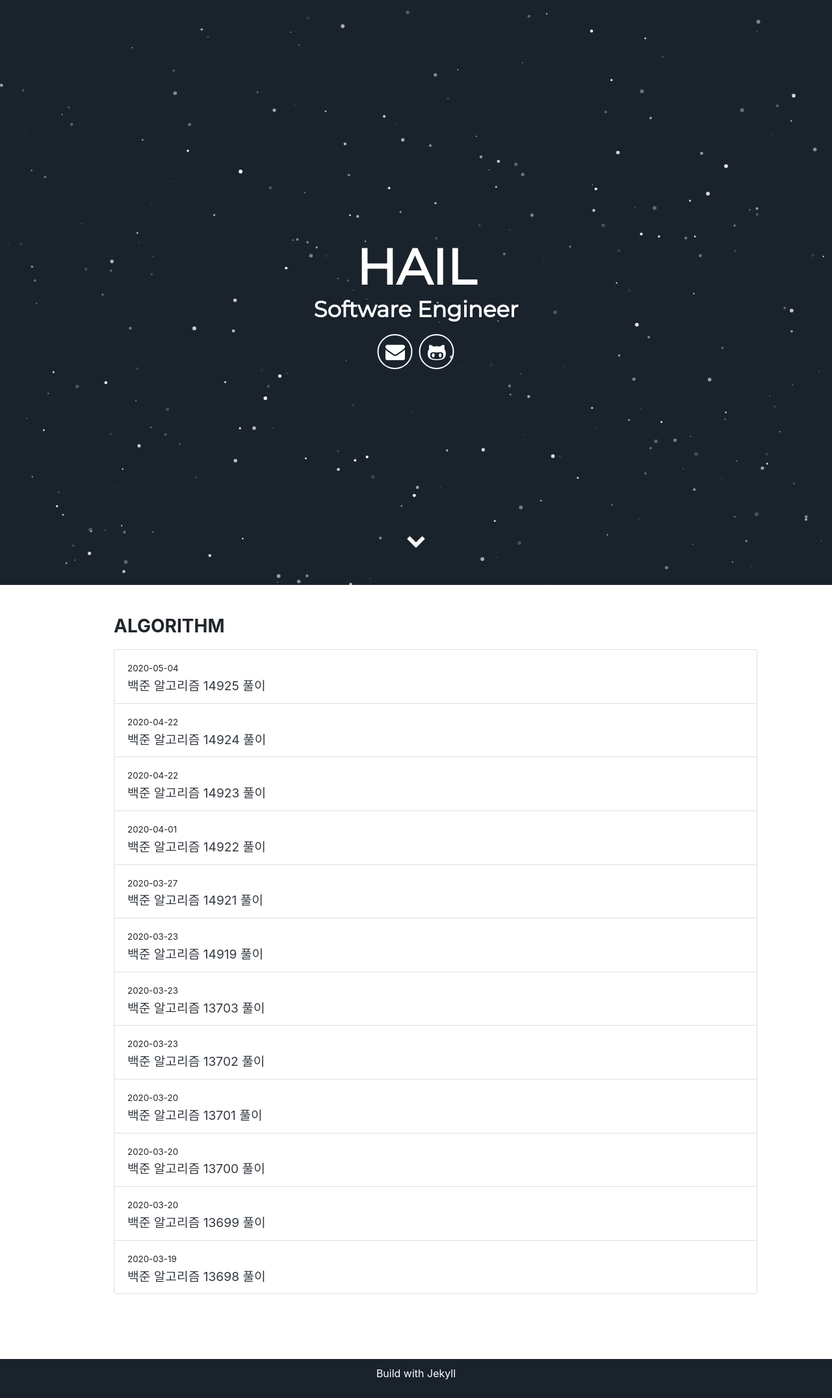
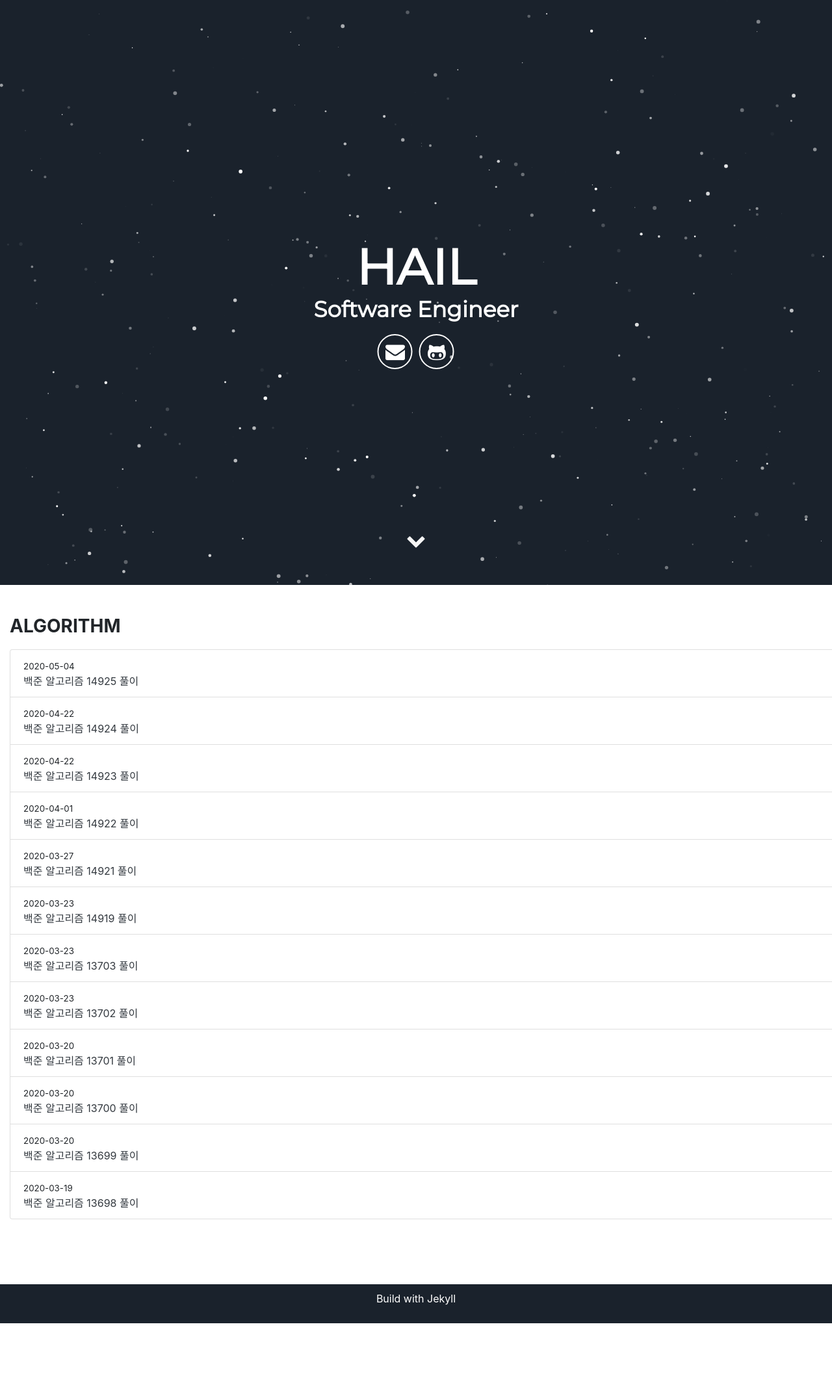
Before and after one commit to hail-kang/hail-kang.github.io, a Jekyll site: the page built from index.html, in a window 1280 px wide. Shown: the whole page at 65% size. Built offline with Jekyll 4.4.1, drawn with Linux system fonts in a browser that asks for light colours; some web fonts are replaced; after the commit the page ends 2036 px from its top, so only the background shows below that.

Commit message:
body modify

```diff
--- a/_includes/menu.html
+++ b/_includes/menu.html
@@ -1,4 +1,3 @@
-<div>
 	<div class="container-fluid">
       <div class="row">
         <div class="col-12">
@@ -16,7 +15,6 @@
         </div>
       </div>
     </div>
-</div>
 <link rel="stylesheet" href="https://stackpath.bootstrapcdn.com/bootstrap/4.1.3/css/bootstrap.min.css"/>
 <style>
   *, ::after, ::before{
--- a/_layouts/default.html
+++ b/_layouts/default.html
@@ -22,9 +22,9 @@
 	  </head>
   <body>
 	  {% include header.html %}
-      <section id="about">
-	    {{ content }}
-      </section>
+	  {{ content }}
+      <!-- <section id="about">
+      </section> -->
       {% include footer.html %}
   </body>
 </html>
```
